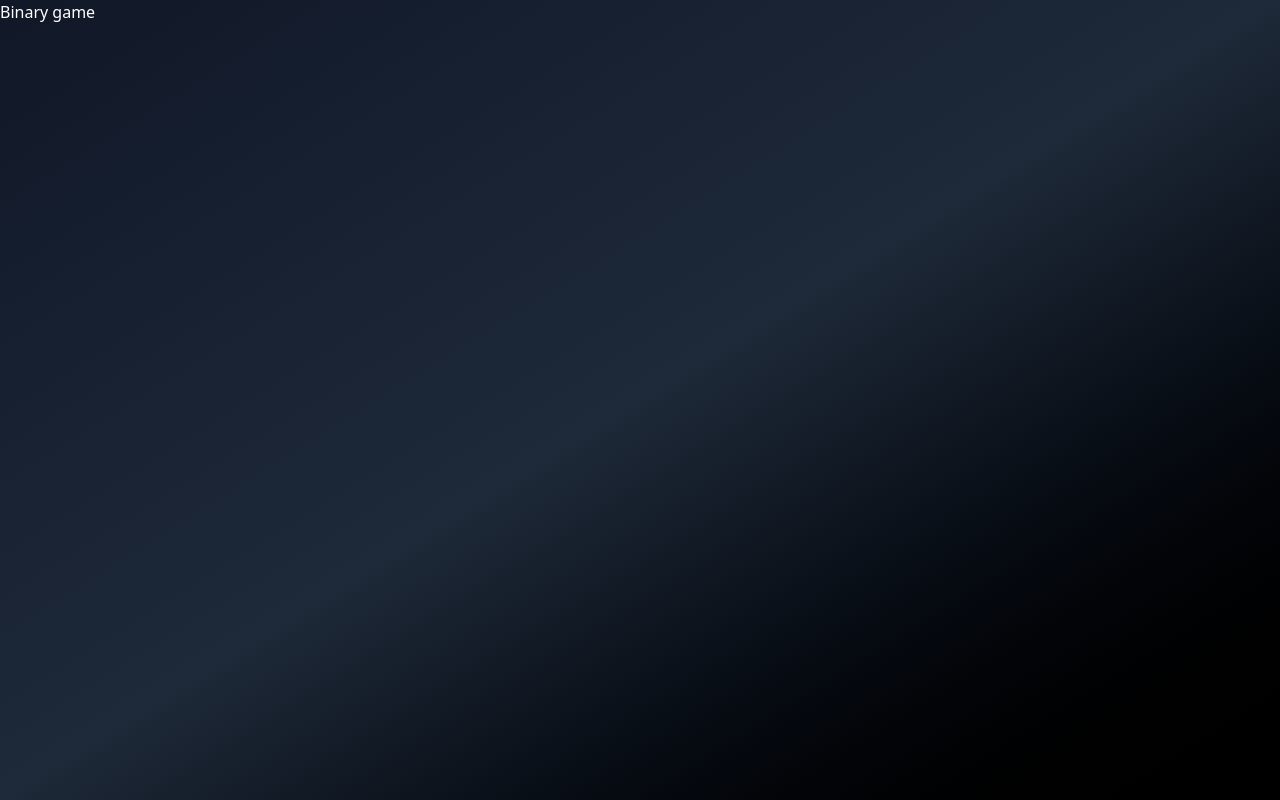
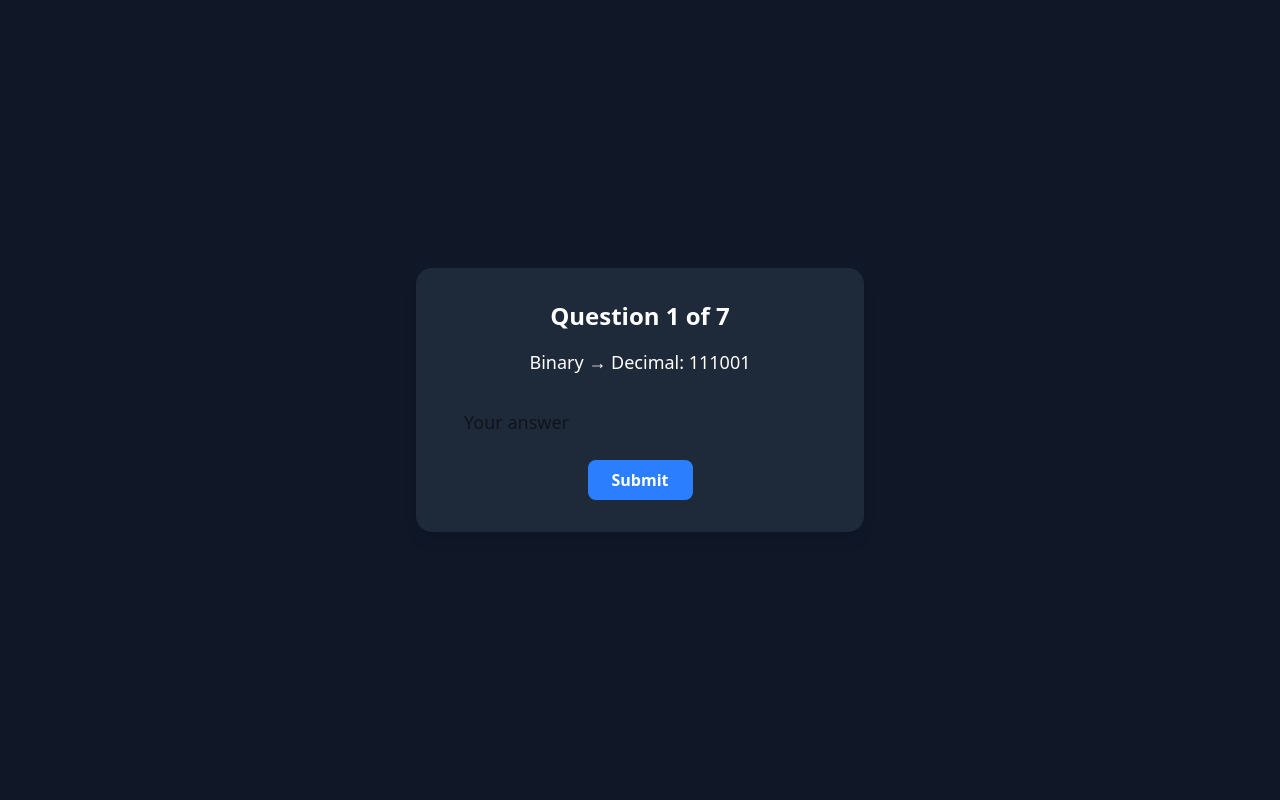
Before and after one commit to arshedgithub/school-ICT-game, a React (Vite) app: page /binary in a window 1280 px wide. Built offline with nearby package versions, Linux system fonts and the light colour scheme.

Commit message:
adding binary game

```diff
--- a/src/pages/binary-game.tsx
+++ b/src/pages/binary-game.tsx
@@ -1,7 +1,71 @@
+import { useState, useEffect } from "react";
+import { generateQuestions, type Question } from "../utils/conversion";
+
 export default function BinaryGame() {
+  const [questions, setQuestions] = useState<Question[]>([]);
+  const [currentIndex, setCurrentIndex] = useState(0);
+  const [userAnswer, setUserAnswer] = useState("");
+  const [score, setScore] = useState(0);
+
+  useEffect(() => {
+    setQuestions(generateQuestions());
+  }, []);
+
+  if (questions.length === 0) return null;
+
+  const currentQ = questions[currentIndex];
+
+  const handleSubmit = () => {
+    if (userAnswer.trim() === currentQ.answer) {
+      setScore(score + 1);
+    }
+    setUserAnswer("");
+    setCurrentIndex(currentIndex + 1);
+  };
+
   return (
-    <div className="min-h-screen w-full bg-gradient-to-br from-gray-900 via-gray-800 to-black text-white font-sans flex flex-col">
-      <div className="red-500">Binary game</div>
+    <div className="min-h-screen flex flex-col items-center justify-center bg-gray-900 text-white p-4">
+      {currentIndex < questions.length ? (
+        <div className="bg-gray-800 p-8 rounded-2xl shadow-lg w-full max-w-md text-center">
+          <h2 className="text-xl md:text-2xl mb-4 font-semibold">
+            Question {currentIndex + 1} of {questions.length}
+          </h2>
+          <p className="mb-6 text-lg">
+            {currentQ.type === "binaryToDecimal" && `Binary → Decimal: ${currentQ.question}`}
+            {currentQ.type === "decimalToBinary" && `Decimal → Binary: ${currentQ.question}`}
+            {currentQ.type === "hexToDecimal" && `Hex → Decimal: ${currentQ.question}`}
+            {currentQ.type === "binaryToOctal" && `Binary → Octal: ${currentQ.question}`}
+          </p>
+          <input
+            type="text"
+            value={userAnswer}
+            onChange={(e) => setUserAnswer(e.target.value)}
+            className="w-full mb-4 px-4 py-2 rounded-lg text-black text-lg"
+            placeholder="Your answer"
+          />
+          <button
+            onClick={handleSubmit}
+            className="bg-blue-500 hover:bg-blue-600 text-white font-semibold py-2 px-6 rounded-lg transition"
+          >
+            Submit
+          </button>
+        </div>
+      ) : (
+        <div className="text-center">
+          <h2 className="text-3xl font-bold mb-4">Game Over!</h2>
+          <p className="text-xl mb-4">Your score: {score} / {questions.length}</p>
+          <button
+            onClick={() => {
+              setQuestions(generateQuestions());
+              setCurrentIndex(0);
+              setScore(0);
+            }}
+            className="bg-green-500 hover:bg-green-600 text-white font-semibold py-2 px-6 rounded-lg transition"
+          >
+            Play Again
+          </button>
+        </div>
+      )}
     </div>
   );
 }
--- /dev/null
+++ b/src/utils/conversion.ts
@@ -0,0 +1,63 @@
+export type QuestionType =
+  | "binaryToDecimal"
+  | "decimalToBinary"
+  | "hexToDecimal"
+  | "binaryToOctal";
+
+export interface Question {
+  type: QuestionType;
+  question: string;
+  answer: string;
+}
+
+// Generate a single random integer
+const randomInt = (min: number, max: number) =>
+  Math.floor(Math.random() * (max - min + 1)) + min;
+
+// Generate one question based on type
+const generateQuestion = (type: QuestionType): Question => {
+  let num: number;
+  switch (type) {
+    case "binaryToDecimal":
+      num = randomInt(1, 255); // 8-bit binary
+      return {
+        type,
+        question: num.toString(2), // binary string
+        answer: num.toString(10),  // decimal answer
+      };
+
+    case "decimalToBinary":
+      num = randomInt(1, 255);
+      return {
+        type,
+        question: num.toString(10),       // decimal question
+        answer: num.toString(2),          // binary answer
+      };
+
+    case "hexToDecimal":
+      num = randomInt(1, 255);
+      return {
+        type,
+        question: num.toString(16).toUpperCase(), // hex question
+        answer: num.toString(10),                 // decimal answer
+      };
+
+    case "binaryToOctal":
+      num = randomInt(1, 255);
+      return {
+        type,
+        question: num.toString(2),   // binary question
+        answer: num.toString(8),     // octal answer
+      };
+  }
+};
+
+// Generate 7 questions in your specific distribution
+export const generateQuestions = (): Question[] => {
+  const questions: Question[] = [];
+  questions.push(...Array(3).fill(0).map(() => generateQuestion("binaryToDecimal")));
+  questions.push(...Array(2).fill(0).map(() => generateQuestion("decimalToBinary")));
+  questions.push(generateQuestion("hexToDecimal"));
+  questions.push(generateQuestion("binaryToOctal"));
+  return questions;
+};
```
